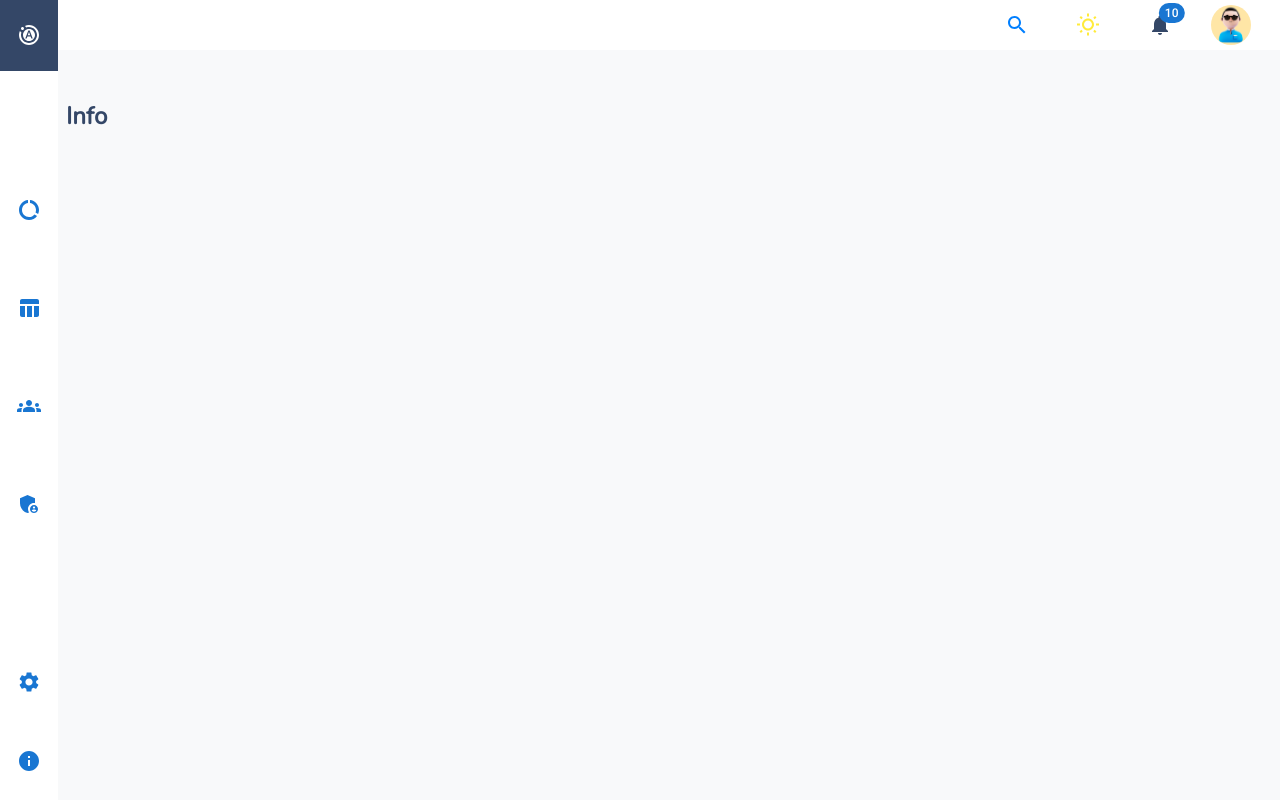
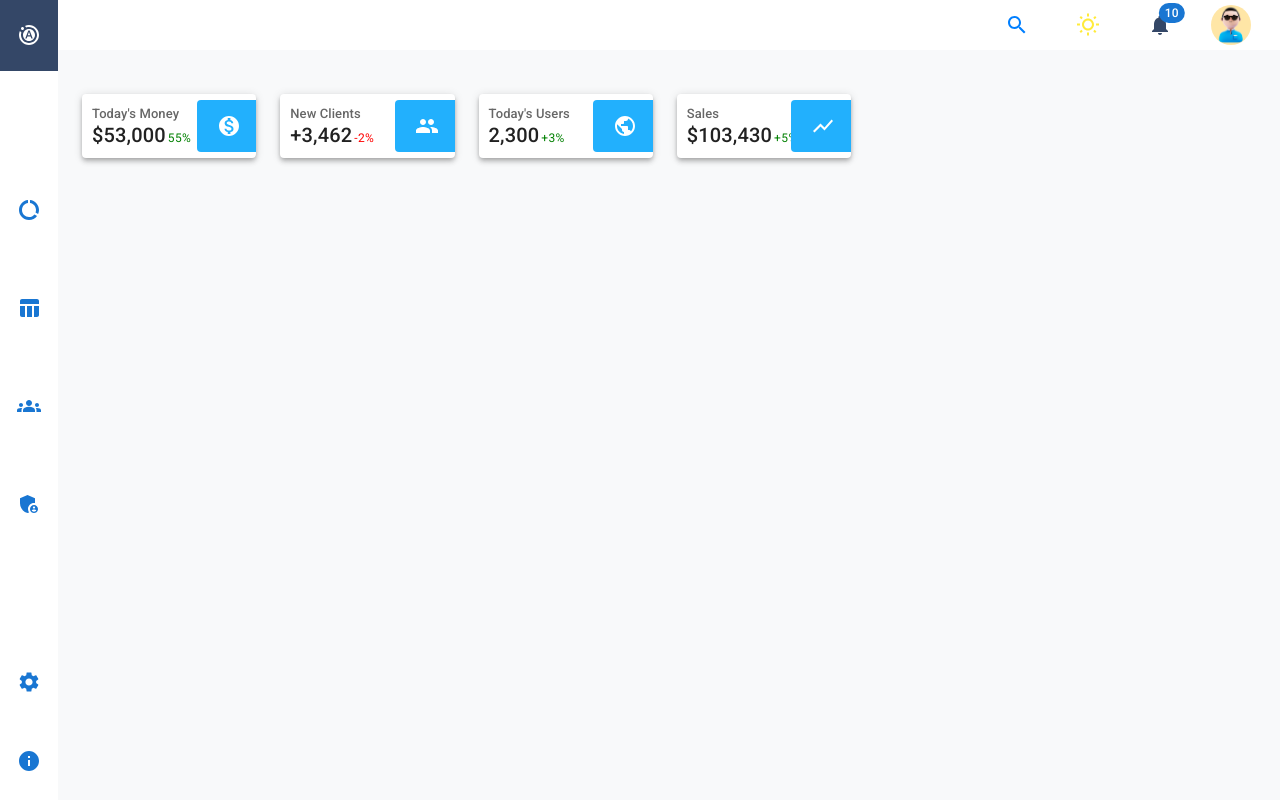
Before and after one commit to techcoders-akp/Data-automation-UI, a React (Create React App) app: page / in a window 1280 px wide. Built offline with nearby package versions, Linux system fonts and the light colour scheme.

Commit message:
[Dev] | Card layout are added by dynamic rendering

```diff
--- a/src/Internals/Router.js
+++ b/src/Internals/Router.js
@@ -1,29 +1,35 @@
 import React from "react";
-
+import HomeLayout from "../app/Containers/Home";
+import DatabaseTableLayout from "../app/Containers/Database Table";
+import AdminPanelLayout from "../app/Containers/Admin Panel";
+import ErrorContentLayout from "../app/Containers/Error Content";
+import InfoLayout from "../app/Containers/Info";
+import SettingsLayout from "../app/Containers/Settings";
+import UsersLayout from "../app/Containers/Users";
 
 export const DynamicContentRenderer = (content,contentData) =>{
 
     switch(content)
     {
         case 'Home':
-            return <h1> Home</h1> ;
+            return <HomeLayout/>;
 
         case 'Database Table':
-            return <h1> Database Table </h1> ;
+            return <DatabaseTableLayout/> ;
 
         case 'Users':
-            return <h1> Users</h1> ;
+            return <UsersLayout/> ;
 
         case 'Admin Panel':
-            return <h1> Admin Panel</h1> ;
+            return <AdminPanelLayout/> ;
 
         case 'Settings':
-            return <h1> Settings</h1> ;
+            return <SettingsLayout/> ;
 
         case 'Info':
-            return <h1> Info</h1> ;
+            return <InfoLayout/> ;
 
          default :
-            return <h1>Error Content </h1>;
+            return <ErrorContentLayout/>;
     }
 }
--- a/src/app/Components/UI WINDOW/UIRenderer.jsx
+++ b/src/app/Components/UI WINDOW/UIRenderer.jsx
@@ -6,7 +6,7 @@ import ScreenLayout from '../../Containers/App Layout/ScreenLayout';
 const UIRenderer = (props) => {
   const {handleMode , mode} = props ;
 
-  const [content, setContent] = React.useState("Info")
+  const [content, setContent] = React.useState("Home")
   const [contentData, setcontentData] = React.useState({})
 
   console.log("UI RENDERER" ,content)
--- /dev/null
+++ b/src/app/Containers/Admin Panel/index.jsx
@@ -0,0 +1,11 @@
+import React, { useEffect } from 'react';
+const AdminPanelLayout = () => {
+    console.log('Admin Panel LAYOUT');
+    return (
+      <>
+        <h1>Admin Panel Page</h1>
+      </>
+    );
+  };
+
+  export default AdminPanelLayout;
--- /dev/null
+++ b/src/app/Containers/Database Table/index.jsx
@@ -0,0 +1,11 @@
+import React, { useEffect } from 'react';
+const DatabaseTableLayout = () => {
+    console.log('Database Table');
+    return (
+      <>
+        <h1>Database Table Page</h1>
+      </>
+    );
+  };
+
+  export default DatabaseTableLayout;
--- /dev/null
+++ b/src/app/Containers/Error Content/index.jsx
@@ -0,0 +1,11 @@
+import React, { useEffect } from 'react';
+const ErrorContentLayout = () => {
+    console.log('Error Content LAYOUT');
+    return (
+      <>
+        <h1>Error Content Page</h1>
+      </>
+    );
+  };
+
+  export default ErrorContentLayout;
--- /dev/null
+++ b/src/app/Containers/Home/constants.js
@@ -0,0 +1,39 @@
+import MonetizationOnIcon from '@mui/icons-material/MonetizationOn';
+import PeopleIcon from '@mui/icons-material/People';
+import PublicIcon from '@mui/icons-material/Public';
+import ShowChartIcon from '@mui/icons-material/ShowChart';
+const statistics=[
+    {
+        "id":1,
+        "name":"Today's Money",
+        "amount": "$53,000",
+        "rate":"55%",
+        "p&l":1,
+        "icon":<MonetizationOnIcon/>
+    },
+    {
+        "id":2,
+        "name":"New Clients",
+        "amount":"+3,462",
+        "rate":"-2%",
+        "p&l":0,
+        "icon":<PeopleIcon/>
+    },
+    {
+        "id":3,
+        "name":"Today's Users",
+        "amount":"2,300",
+        "rate":"+3%",
+        "p&l":1,
+        "icon":<PublicIcon/>
+    },
+    {
+        "id":4,
+        "name":"Sales",
+        "amount":"$103,430",
+        "rate":"+5%",
+        "p&l":1,
+        "icon":<ShowChartIcon/>
+    }
+ ];
+ export default statistics;
--- /dev/null
+++ b/src/app/Containers/Home/index.jsx
@@ -0,0 +1,85 @@
+import * as React from "react";
+import Grid from "@mui/material/Grid";
+import Paper from "@mui/material/Paper";
+import Box from "@mui/material/Box";
+import { ThemeProvider } from "@mui/material/styles";
+import statistics from "./constants";
+import { Button, Card, Typography } from "@mui/material";
+
+export default function Elevation() {
+  return (
+    <>
+      <Grid container spacing={1}>
+        <Grid item xs={8}>
+          <Box
+            sx={{
+              p: 2,
+              bgcolor: "background.default",
+              display: "grid",
+              gridTemplateColumns: { md: "1fr 1fr 1fr 1fr" },
+              gap: 3,
+            }}
+          >
+            {[...statistics].map((item) => (
+              <Card sx={{ display: "flex" }} key={item} elevation={4}>
+                <Box
+                  sx={{
+                    display: "flex",
+                    flexDirection: "column",
+                    marginLeft: "10px",
+                    marginTop: "10px",
+                    minWidth: "60%",
+                  }}
+                >
+                  <Typography
+                    sx={{ fontSize: 13 }}
+                    color="text.secondary"
+                    variant="subtitle2"
+                  >
+                    {item.name}
+                  </Typography>
+                  <Box
+                    sx={{
+                      display: "flex",
+                      flexDirection: "row",
+                      marginTop: "-5px",
+                    }}
+                  >
+                    <Typography marginRight={'2px'} variant="h6" gutterBottom>
+                      {item.amount}
+                    </Typography>
+                    <Typography
+                      variant="caption"
+                      sx={{
+                        marginTop: "10px",
+                        color: item["p&l"] ? "green" : "red",
+                      }}
+                    >
+                      {item.rate}
+                    </Typography>
+                  </Box>
+                </Box>
+                <Grid container justifyContent="center" alignItems="center">
+                  <Button
+                    sx={{
+                      ":hover": {
+                        bgcolor: "#22b0fd",
+                        color: "white",
+                      },
+                      bgcolor: "#22b0fd",
+                      color: "white",
+                      height: "80%",
+                    }}
+                    disableElevation
+                  >
+                    {item.icon}
+                  </Button>
+                </Grid>
+              </Card>
+            ))}
+          </Box>
+        </Grid>
+      </Grid>
+    </>
+  );
+}
--- /dev/null
+++ b/src/app/Containers/Info/index.jsx
@@ -0,0 +1,11 @@
+import React, { useEffect } from 'react';
+const InfoLayout = () => {
+    console.log('Info LAYOUT');
+    return (
+      <>
+        <h1>Info Page</h1>
+      </>
+    );
+  };
+
+  export default InfoLayout;
--- /dev/null
+++ b/src/app/Containers/Settings/index.jsx
@@ -0,0 +1,11 @@
+import React, { useEffect } from 'react';
+const SettingsLayout = () => {
+    console.log('Settings LAYOUT');
+    return (
+      <>
+        <h1>Settings Page</h1>
+      </>
+    );
+  };
+
+  export default SettingsLayout;
--- /dev/null
+++ b/src/app/Containers/Users/index.jsx
@@ -0,0 +1,11 @@
+import React, { useEffect } from 'react';
+const UsersLayout = () => {
+    console.log('Users LAYOUT');
+    return (
+      <>
+        <h1>Users Page</h1>
+      </>
+    );
+  };
+
+  export default UsersLayout;
```
Also changed, not shown: src/app/Containers/Home/style.js (added, +9 -0 lines).
